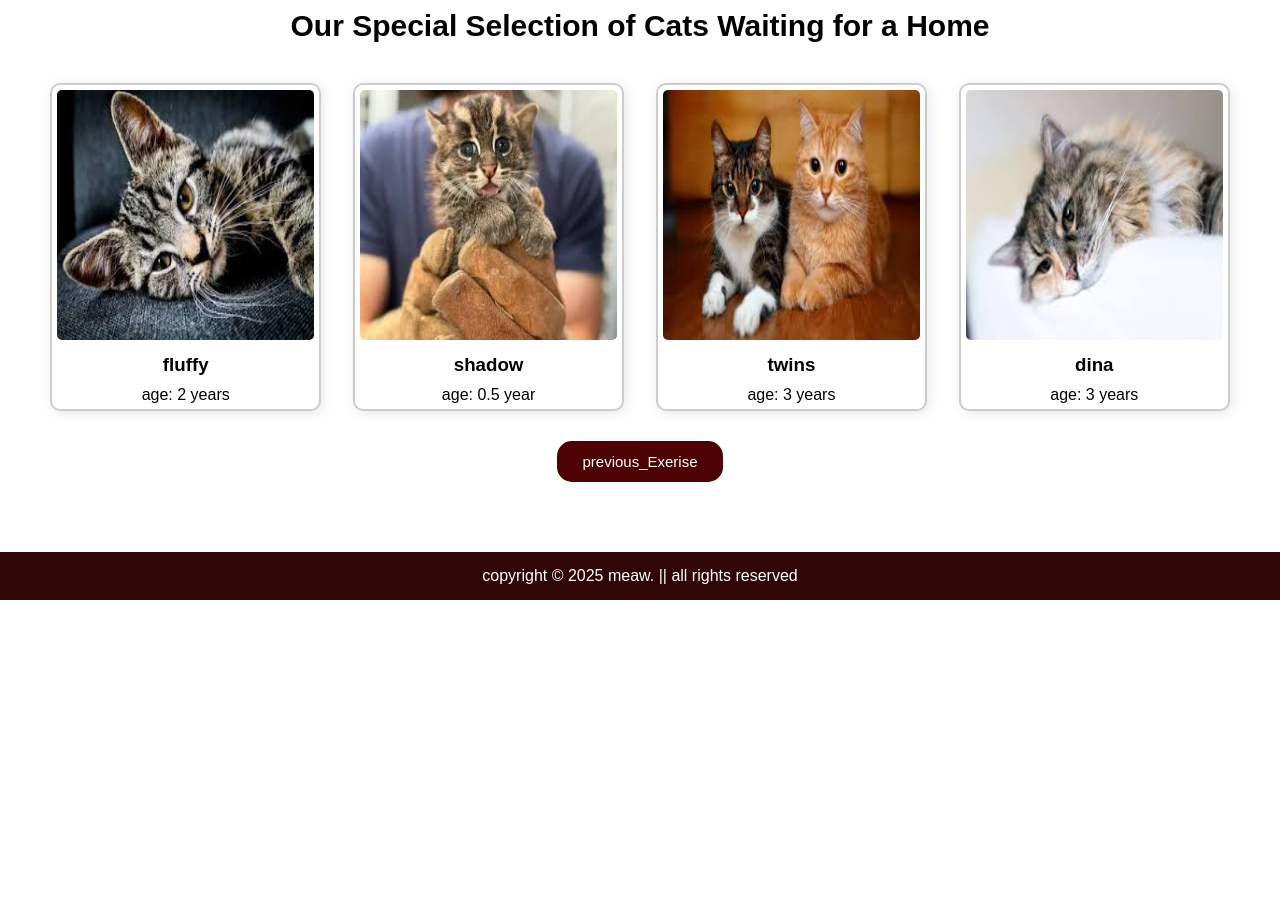
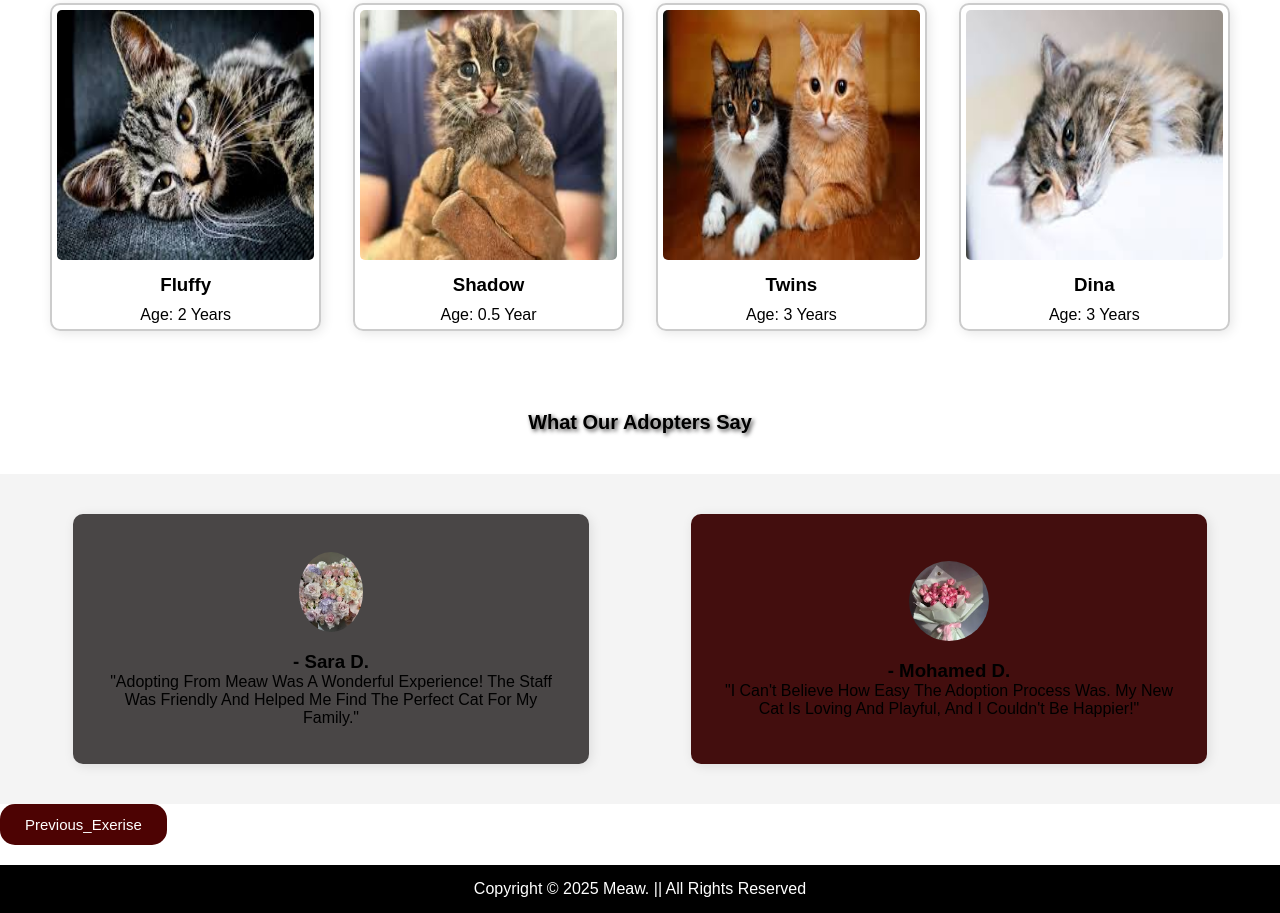
Before and after one commit to nora-ro/task1, a plain HTML site: page index.html in a window 1280 px wide. Shown: the part 921-1834 px from the top of the page. Before the commit the page ends 1521 px from the top, so only its background shows below. Drawn offline with Linux system fonts and the light colour scheme.

Commit message:
some animations

```diff
--- a/index.html
+++ b/index.html
@@ -49,12 +49,34 @@
                 <h3>dina</h3>
                 <p>age: 3 years</p>
             </div>
+          </div>
+        </section>
 
-          </div>
-          <button class="btn"><a href="float exer.html">previous_Exerise</a></button>
+          <section class="reviews">
+            <h2>What Our Adopters Say</h2>
+            <div class="review_container">
+            <div class="review_box">
+                 <div class="img_r">
+                    <img src="../media/flow4.jpeg" alt="review1">
+                </div>
 
+                <h3>- sara D.</h3>
+                <p>"Adopting from Meaw was a wonderful experience! The staff was friendly and helped me find the perfect cat for my family."</p>
 
-        </section>
+            </div>
+            <div class="review_box">
+                <div class="img_r">
+                <img src="../media/flow3.jpeg" alt="review2">
+                </div>
+
+                <h3>- mohamed D.</h3>
+                <p>"I can't believe how easy the adoption process was. My new cat is loving and playful, and I couldn't be happier!"</p>
+
+              </div>
+          </section>
+
+      <button class="btn"><a href="float exer.html">previous_Exerise</a></button>
+
    <footer>
     <p>copyright &copy; 2025 meaw. || all rights reserved</p>
    </footer>
--- a/style4.css
+++ b/style4.css
@@ -3,6 +3,7 @@
     padding: 0;
     box-sizing: border-box;
     font-family: Arial, Helvetica, sans-serif;
+    text-transform: capitalize;
 
 }
 body{
@@ -13,11 +14,14 @@ body{
 header{
     width: 100%;
     height: 80px;
-    background-color: #100404;
+    background-color: #000000;
+    position: fixed;
+    top: 0;
+    left: 0;
+    z-index: 1000;
 
 }
 nav{
-    color: white;
     height: 100%;
     margin: auto;
     display: flex;
@@ -45,6 +49,7 @@ nav .nav_links li a:hover{
     margin-left: 20px;
     font-size: 25px;
     font-weight: bold;
+    color:#4d0303
 }
 
 
@@ -61,10 +66,13 @@ nav .nav_links li a:hover{
     flex-direction: column;
     justify-content: center;
     align-items: center;
+
+
 }
 .home h1{
     font-size: 50px;
     margin-bottom: 20px;
+    text-shadow: #3d3b3b 2px 2px 4px;
 }
 .home p{
     font-size: 20px;
@@ -84,19 +92,47 @@ nav .nav_links li a:hover{
     background-color: #a5a0a0;
     transition: background-color 0.5s;
 }
+
+@keyframes appear {
+    from{
+        opacity: 0;
+        transform: translate(-100px);
+
+
+    }
+    to{
+        opacity: 1;
+        transform: translate(0px);
+    }
+
+
+}
+h2,h3,.review_container, .img_box{
+    animation: appear linear;
+    animation-timeline: view();
+    animation-range: entry  cover 40%;
+
+
+}
+
 .adoption{
     padding: 50px;
     text-align: center;
+
+
 }
 .adoption h2{
     font-size: 30px;
     margin-bottom: 40px;
+    text-shadow: #a5a0a0 2px 2px 4px;
+
 }
 .adoption .img_container{
     display: flex;
     justify-content: space-between;
     flex-wrap: wrap;
     width: 100%;
+
 
 }
  .img_box{
@@ -107,6 +143,8 @@ nav .nav_links li a:hover{
     width: 23%;
     box-shadow: 2px 2px 12px rgba(0,0,0,0.1);
     cursor: pointer;
+
+
 }
 .img_box h3{
     margin: 10px 0;
@@ -125,8 +163,67 @@ nav .nav_links li a:hover{
     color: white;
 }
 
+.reviews h2 {
+    font-size: 20px;
+    margin-bottom: 40px;
+    text-align: center;
+    text-shadow: #464545 2px 2px 4px;
+
+}
+
+.review_container{
+    background-color: #f4f4f4;
+    padding: 40px;
+    text-align: center;
+    display: flex;
+    justify-content: space-around;
+    gap: 3%;
+
+}
+.review_container div:nth-child(2){
+    background-color: #430e0e;
+    color: rgb(0, 0, 0);
+}
+.reviews .review_box{
+    width: 43%;
+    height: 250px;
+    box-shadow: 2px 2px 12px rgba(0,0,0,0.1);
+    border-radius: 10px;
+    background-color: rgb(73, 70, 70);
+    padding: 20px;
+    cursor: pointer;
+    text-align: center;
+    display: flex;
+    align-items: center;
+    justify-content: center;
+    flex-direction: column;
+
+    color: rgb(0, 0, 0);
+}
+.review_box:hover{
+    transform: scale(1.05);
+    transition: transform 0.5s;
+    color: white;
+    background-color: black;
+
+}
+.review_box img{
+    width: 100%;
+    height: 80px;
+    border-radius: 50%;
+    margin-bottom: 15px;
+}
+.review_box p{
+    padding: 0 10px;
+}
+
+
+
+
+
+
 footer{
-    background-color: #300505;
+    background-color: #000000;
     color: white;
     text-align: center;
     padding: 15px 0;
@@ -184,5 +281,14 @@ footer{
     display: none;
 }
 
+.reviews .review_box{
+    width: 100%;
+    height: auto;
+    margin-bottom: 10px;
+    }
+.review_container{
+    padding: 10px;
+    display: block;
+}
 
 }
```
